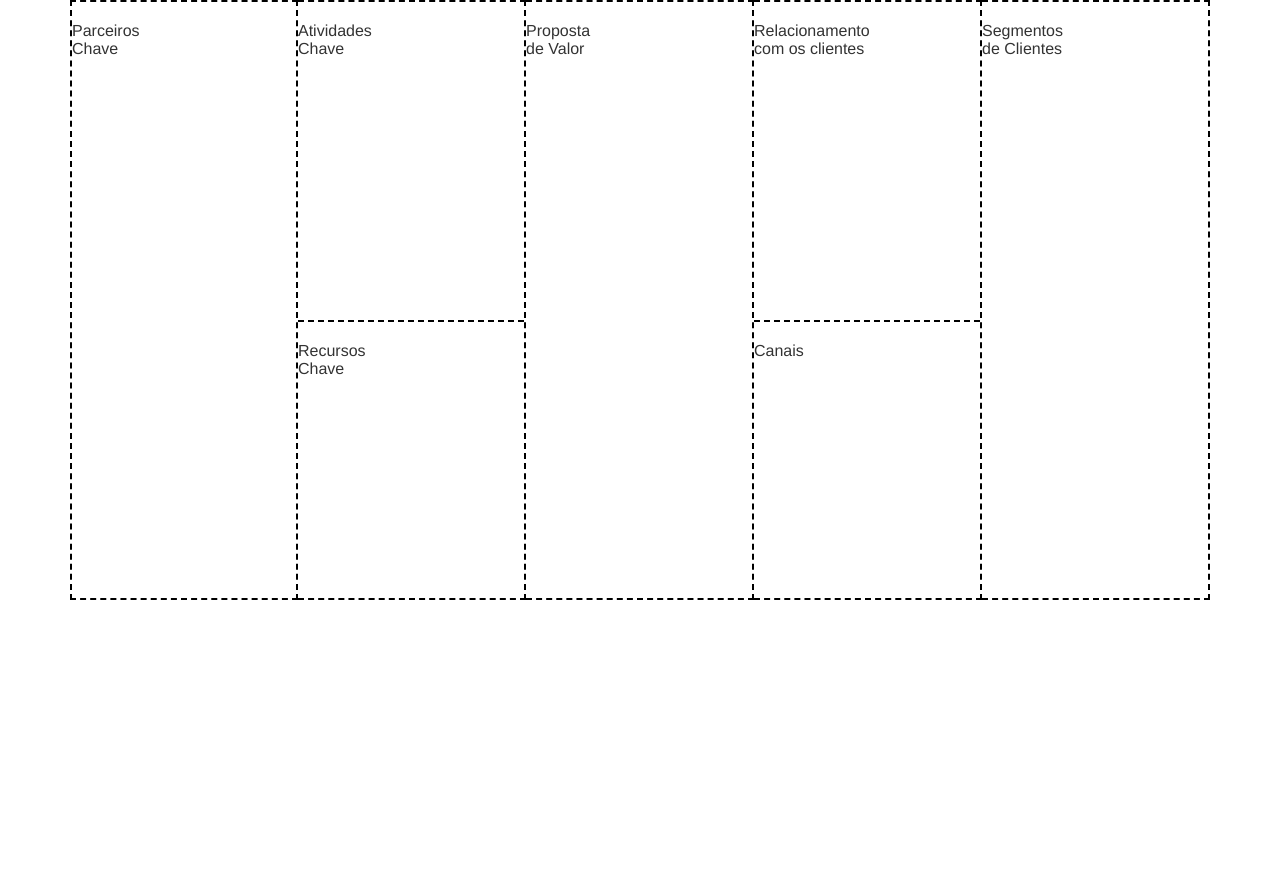
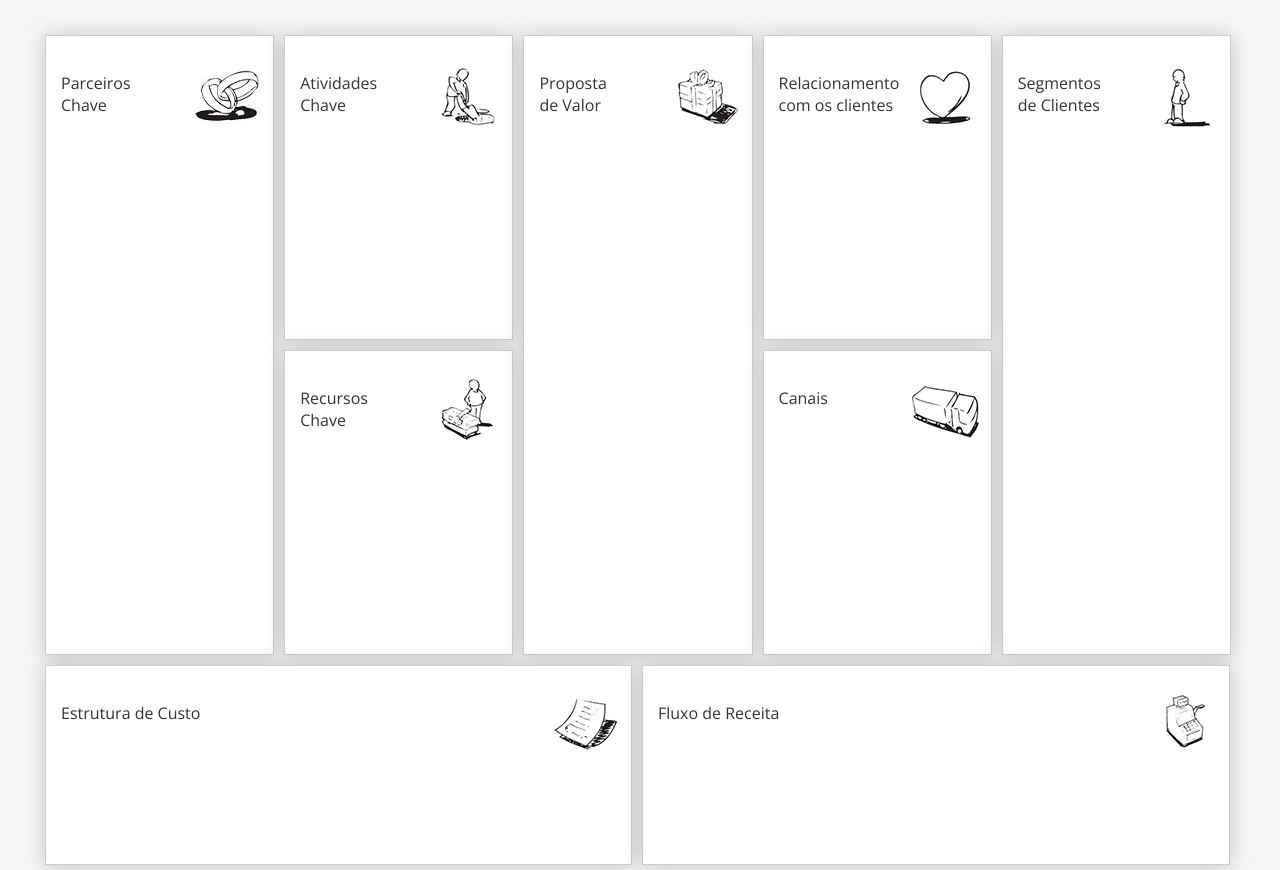
Before and after one commit to Jg-Nascimento/bmcanvas, a plain HTML site: page index.html in a window 1280 px wide. Before the commit the page ends 800 px from the top, so only its background shows below. Drawn offline with nearby package versions, Linux system fonts and the light colour scheme.

Commit message:
Estrutura base BMCanvas

```diff
--- a/assets/stylesheets/style.scss
+++ b/assets/stylesheets/style.scss
@@ -1,29 +1,141 @@
 @import 'bootstrap.min.scss';
+@import url(http://fonts.googleapis.com/css?family=Open+Sans:400,700,300);
 
-$width-colunas: 20%;
-$height-colunas-gr: 600px;
-$height-colunas-pq: 300px;
+$width-colunas: 19.1%;
+$height-colunas-gr: 620px;
+$height-colunas-pq: 305px;
 
-.coluna {
+*, *:before, *:after {
+  -moz-box-sizing: border-box;
+  -webkit-box-sizing: border-box;
+  box-sizing: border-box;
+}
+
+.centralizar {
+  margin-left: auto;
+  margin-right: auto;
+  display: block;
+}
+
+body {
+  font-family: "Open Sans", tahoma;
+  background: #F5F5F5;
+}
+
+.container {
+  width: 1200px;
+  padding: 0;
+}
+
+section.board {
+  margin-top: 30px;
+  width: 1200px;
+  @extend .centralizar;
+}
+
+.graph_icon {
+  right: 10px;
+  top: 25px;
+  width: 73px;
+  height: 70px;
+  background: url(../images/icons.png) no-repeat 0 0;
+  position: absolute;
+}
+
+.parceiros-chave,
+.colun2,
+.proposta-de-valor,
+.colun4,
+.segmentos-de-clientes {
+  position: relative;
   width: $width-colunas;
   height: $height-colunas-gr;
   float: left;
-  border-top: 2px dashed black;
-  border-bottom: 2px dashed black;
-  border-right: 2px dashed black;
-  &:first-child {
-    border-left: 2px dashed black;
-  }
+  box-shadow: 0 1px 20px rgba(0,0,0,0.2);
+  margin: 5px;
+  background: #fff;
+  border: 1px solid #cdcdcd;
+}
 
-  h1 {
-    font-size: 16px;
-  }
+h1.title-board {
+  font-size: 16px;
+  width: 155px;
+  font-weight: bold;
+  padding-top: 16px;
+  padding-left: 15px;
+  font-weight: 400;
+  line-height: 22px;
+}
+
+.colun2,
+.colun4 {
+  background: none;
+  box-shadow: none;
+  border: none;
+}
+
+.atividade-chave {
+  .graph_icon { background-position: 0 -63px; }
+}
+
+.proposta-de-valor {
+  .graph_icon { background-position: 0 -131px; }
+}
+
+.relacionamento-clientes{
+  .graph_icon { background-position: 0 -198px; }
+}
+
+.segmentos-de-clientes{
+  .graph_icon { background-position: 0 -264px; }
+}
+
+.recursos-chave{
+  .graph_icon { background-position: 0 -334px; }
+}
+
+.canais{
+  .graph_icon { background-position: 0 -402px; }
+}
+
+.estrutura-custo{
+  .graph_icon { background-position: 0 -470px; }
+}
+
+.fluxo-receita{
+  .graph_icon { background-position: 0 -540px; }
+}
+
+.recursos-chave,
+.canais {
+  margin-top: -20px;
 }
 
 .col-peq {
   height: $height-colunas-pq;
-  border-bottom: 2px dashed black;
-  &:nth-child(2){
-  border-bottom: 0;
+  position: relative;
+  box-shadow: 0 1px 20px rgba(0,0,0,0.2);
+  margin-bottom: 30px;
+  background: #fff;
+  border: 1px solid #cdcdcd;
+}
+
+.estrutura-custo,
+.fluxo-receita {
+  margin: 5px;
+  float: left;
+  width: 587px;
+  min-height: 200px;
+  background: #fff;
+  position: relative;
+  border: 1px solid #cdcdcd;
+  box-shadow: 0 1px 20px rgba(0,0,0,0.2);
+
+  h1 {
+    width: 200px;
   }
 }
+
+.fluxo-receita {
+  width: 588px;
+}
--- a/index.html
+++ b/index.html
@@ -10,30 +10,73 @@
  <section class="board">
   <div class="container">
 
-    <div class="coluna">
-      <h1>Parceiros <br> Chave</h1>
+    <div class="parceiros-chave">
+
+      <div class="graph_icon"></div>
+
+      <h1 class="title-board">Parceiros <br> Chave</h1>
+
     </div>
-    <div class="coluna">
-      <div class="col-peq">
-        <h1>Atividades <br> Chave</h1>
+
+    <div class="colun2">
+
+      <div class="col-peq atividade-chave">
+       <div class="graph_icon"></div>
+        <h1 class="title-board">Atividades <br> Chave</h1>
       </div>
-      <div class="col-peq">
-        <h1>Recursos <br> Chave</h1>
+      <div class="col-peq recursos-chave">
+        <div class="graph_icon"></div>
+        <h1 class="title-board">Recursos <br> Chave</h1>
       </div>
+
     </div>
-    <div class="coluna">
-      <h1>Proposta <br> de Valor</h1>
+
+    <div class="proposta-de-valor">
+
+      <div class="graph_icon"></div>
+
+      <h1 class="title-board">Proposta <br> de Valor</h1>
+
     </div>
-    <div class="coluna">
-      <div class="col-peq">
-        <h1>Relacionamento <br> com os clientes</h1>
+
+    <div class="colun4">
+
+      <div class="col-peq relacionamento-clientes">
+       <div class="graph_icon"></div>
+        <h1 class="title-board">Relacionamento <br> com os clientes</h1>
       </div>
-      <div class="col-peq">
-        <h1>Canais</h1>
+
+      <div class="col-peq canais">
+        <div class="graph_icon"></div>
+        <h1 class="title-board">Canais</h1>
       </div>
+
     </div>
-    <div class="coluna">
-      <h1>Segmentos <br> de Clientes</h1>
+
+    <div class="segmentos-de-clientes">
+
+     <div class="graph_icon"></div>
+
+     <h1 class="title-board">Segmentos <br> de Clientes</h1>
+
+    </div>
+
+    <div class="clearfix"></div>
+
+    <div class="estrutura-custo">
+
+      <div class="graph_icon"></div>
+
+      <h1 class="title-board">Estrutura de Custo</h1>
+
+    </div>
+
+    <div class="fluxo-receita">
+
+      <div class="graph_icon"></div>
+
+      <h1 class="title-board">Fluxo de Receita</h1>
+
     </div>
 
   </div>
```
Also changed, not shown: assets/images/icons.png (added), assets/stylesheets/style.css.
